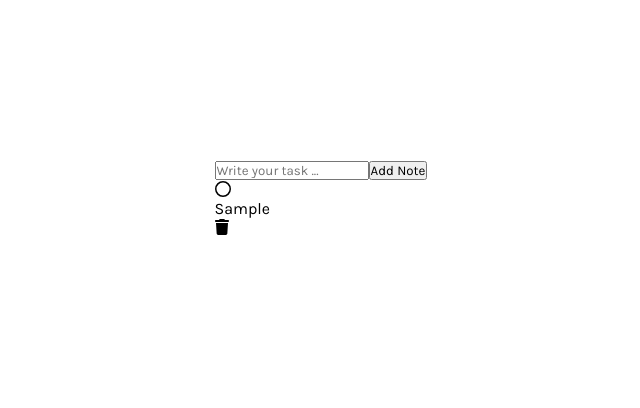
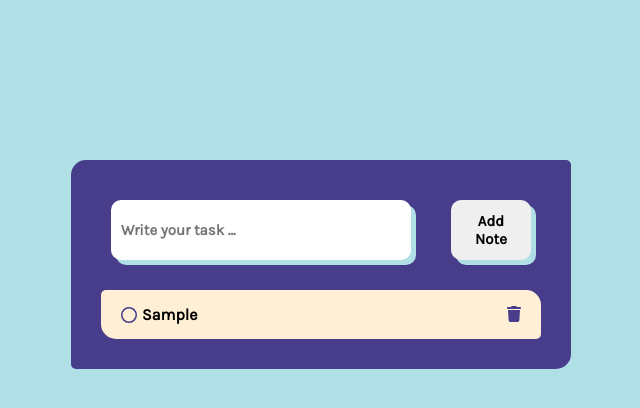
Before and after one commit to luchian-andrei/todo-list, a React (Create React App) app: page / in a window 1280 px wide. Both pictures are taken after typing "Sample" into the empty fields and a click on the button "Add Note". Shown: the top 408 px of the page, without its empty margins (319-959 px from the left). Built offline with nearby package versions, Linux system fonts and the light colour scheme.

Commit message:
added css

```diff
--- a/src/App.css
+++ b/src/App.css
@@ -10,13 +10,114 @@
   font-style: normal;
 }
 
+body {
+  background-color: powderblue;
+  display: flex;
+  justify-content: center;
+  align-items: center;
+}
+
 .App {
+  width: 500px;
+  height: fit-content;
   display: flex;
   justify-content: center;
   align-items: center;
   margin: 20vh;
+  background-color: darkslateblue;
+  border-radius: 15px 5px 15px 5px;
+  padding: 20px;
+}
+
+.TodoWrapper {
+  width: 100%;
+  display: flex;
+  justify-content: center;
+  align-items: center;
+  flex-wrap: wrap;
+}
+
+.TodoForm {
+  width: 100%;
+  display: flex;
+  justify-content: space-between;
+  align-items: center;
+  padding: 20px;
+}
+
+.TodoForm input {
+  width: 300px;
+  height: 60px;
+  padding: 10px;
+  border-radius: 10px;
+  border: 0;
+  box-shadow: 5px 5px powderblue;
+  font-size: 15px;
+  font-weight: bold;
+}
+.TodoForm input::placeholder {
+  font-size: 15px;
+}
+
+.TodoForm input:focus {
+  outline: 0;
+}
+
+.TodoForm button {
+  width: 80px;
+  height: 60px;
+  padding: 10px;
+  border-radius: 10px;
+  border: 0;
+  box-shadow: 5px 5px powderblue;
+  font-size: 15px;
+  font-weight: bold;
+}
+
+.TodoForm button:active {
+  color: darkslateblue;
+  box-shadow: 2.5px 2.5px powderblue;
+  margin-bottom: -5px;
 }
 
 .completed {
   text-decoration: line-through;
+  opacity: 0.7;
 }
+
+.uncompleted {
+  text-decoration: none;
+}
+
+.Todo {
+  width: 100%;
+  display: flex;
+  justify-content: space-between;
+  align-items: center;
+  flex-wrap: wrap;
+  background-color: papayawhip;
+  border-radius: 5px 15px 5px 15px;
+  padding: 15px;
+  margin: 10px;
+}
+
+.Todo-content {
+  display: flex;
+  justify-content: center;
+  align-items: center;
+}
+
+.Todo-content p {
+  color: #000;
+  font-weight: bold;
+}
+
+.Todo .icon {
+  cursor: pointer;
+  margin: 0 5px 0 5px;
+  color: darkslateblue;
+}
+
+.trash-icon:hover {
+  color: red;
+}
--- a/src/components/todo-form.js
+++ b/src/components/todo-form.js
@@ -10,11 +10,8 @@ export default function TodoForm({ addTodo }) {
     setValue("");
   };
 
-  console.log(value);
-
   return (
-    <div className="TodoForm">
-      <form onSubmit={handleSubmit}>
+    <form className="TodoForm" onSubmit={handleSubmit}>
       <input
         type="text"
         id="form-input"
@@ -26,6 +23,5 @@ export default function TodoForm({ addTodo }) {
         Add Note
       </button>
     </form>
-    </div>
   );
 }
--- a/src/components/todo.js
+++ b/src/components/todo.js
@@ -5,13 +5,16 @@ import { faTrash } from "@fortawesome/free-solid-svg-icons";
 export default function Todo({ task, toggleComplete, deleteTodo }) {
   return (
     <div className="Todo">
+      <div className="Todo-content">
         {task.completed ? (
           <FontAwesomeIcon
+            className="icon check-icon"
             icon={faCircleCheck}
             onClick={() => toggleComplete(task.id)}
           />
         ) : (
           <FontAwesomeIcon
+            className="icon check-icon"
             icon={faCircle}
             onClick={() => toggleComplete(task.id)}
           />
@@ -22,7 +25,14 @@ export default function Todo({ task, toggleComplete, deleteTodo }) {
         >
           {task.task}
         </p>
-      <FontAwesomeIcon icon={faTrash} onClick={() => deleteTodo(task.id)} />
+      </div>
+      <div className="Todo-icon">
+        <FontAwesomeIcon
+          className="icon trash-icon"
+          icon={faTrash}
+          onClick={() => deleteTodo(task.id)}
+        />
+      </div>
     </div>
   );
 }
```
Also changed, not shown: public/images/background.svg (added), public/images/background1.png (added). Lines whose indentation alone changed are shown as unchanged.
